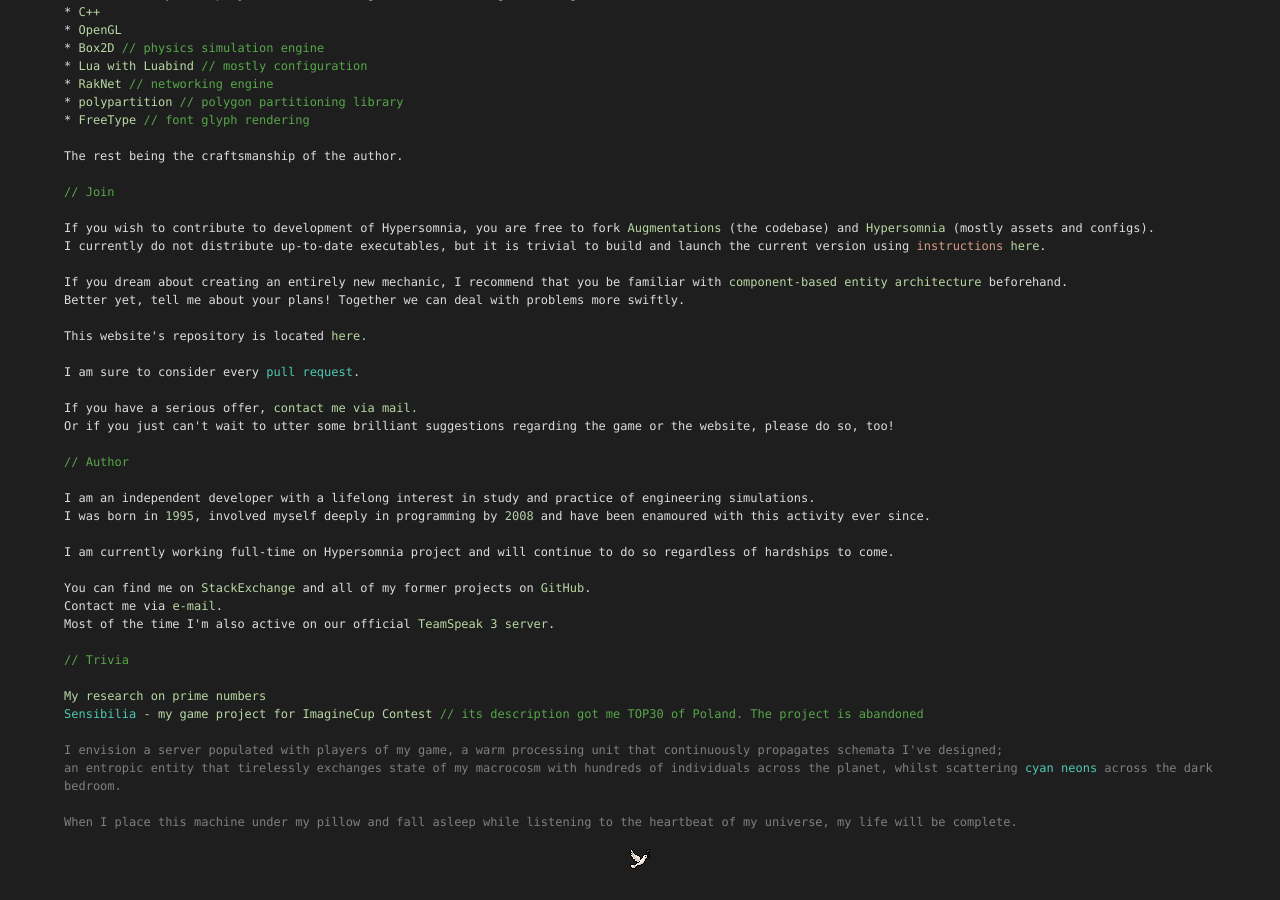
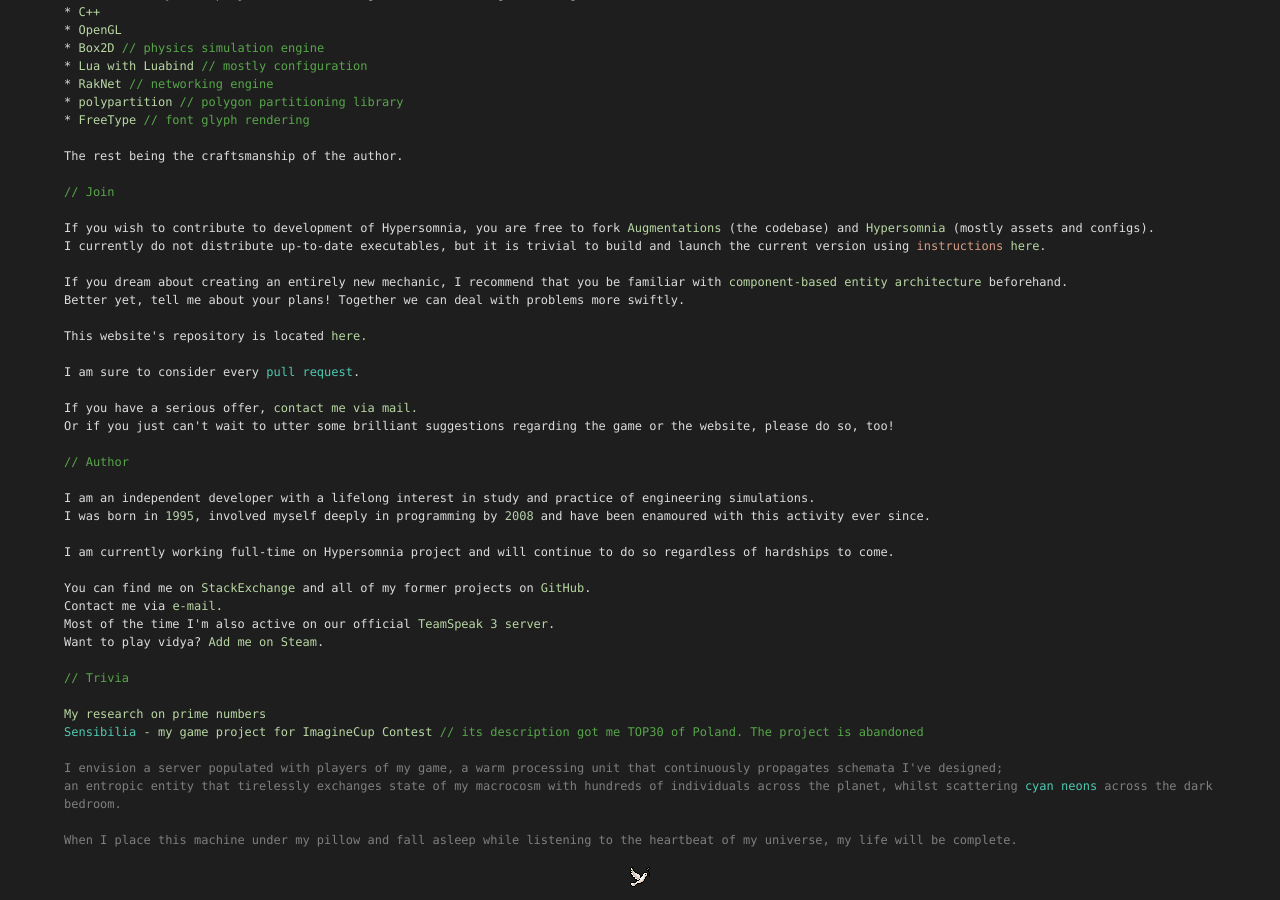
Before and after one commit to TeamHypersomnia/TeamHypersomnia.github.io, a Jekyll site: the page built from summary.md, in a window 1280 px wide and 900 px high, scrolled down 1924 px. Built offline with Jekyll 4.4.1, drawn with Linux system fonts in a browser that asks for light colours; comment, search, counter and statistics services are not loaded.

Commit message:
add me on steam

```diff
--- a/summary.md
+++ b/summary.md
@@ -137,7 +137,8 @@
 
   You can find me on <a class="vsenum" href="http://stackexchange.com/users/236344/devdalus?tab=accounts">StackExchange</a> and all of my former projects on <a class="vsenum" href="https://github.com/geneotech/">GitHub</a>.
   <br/>Contact me via <a class="vsenum" href="mailto:patryk.czachurski@gmail.com">e-mail</a>.<br/>
-  Most of the time I'm also active on our official <a class="vsenum" href="{{ "/ts3"| prepend: site.baseurl }}">TeamSpeak 3 server</a>.
+  Most of the time I'm also active on our official <a class="vsenum" href="{{ "/ts3"| prepend: site.baseurl }}">TeamSpeak 3 server</a>.<br/>
+  Want to play vidya? <a class="vsenum" href="http://steamcommunity.com/profiles/76561198051900812/">Add me on Steam</a>.
 <br/><br/>
 
 <span class="vscomment">// Trivia</span><br/><br/>
```
